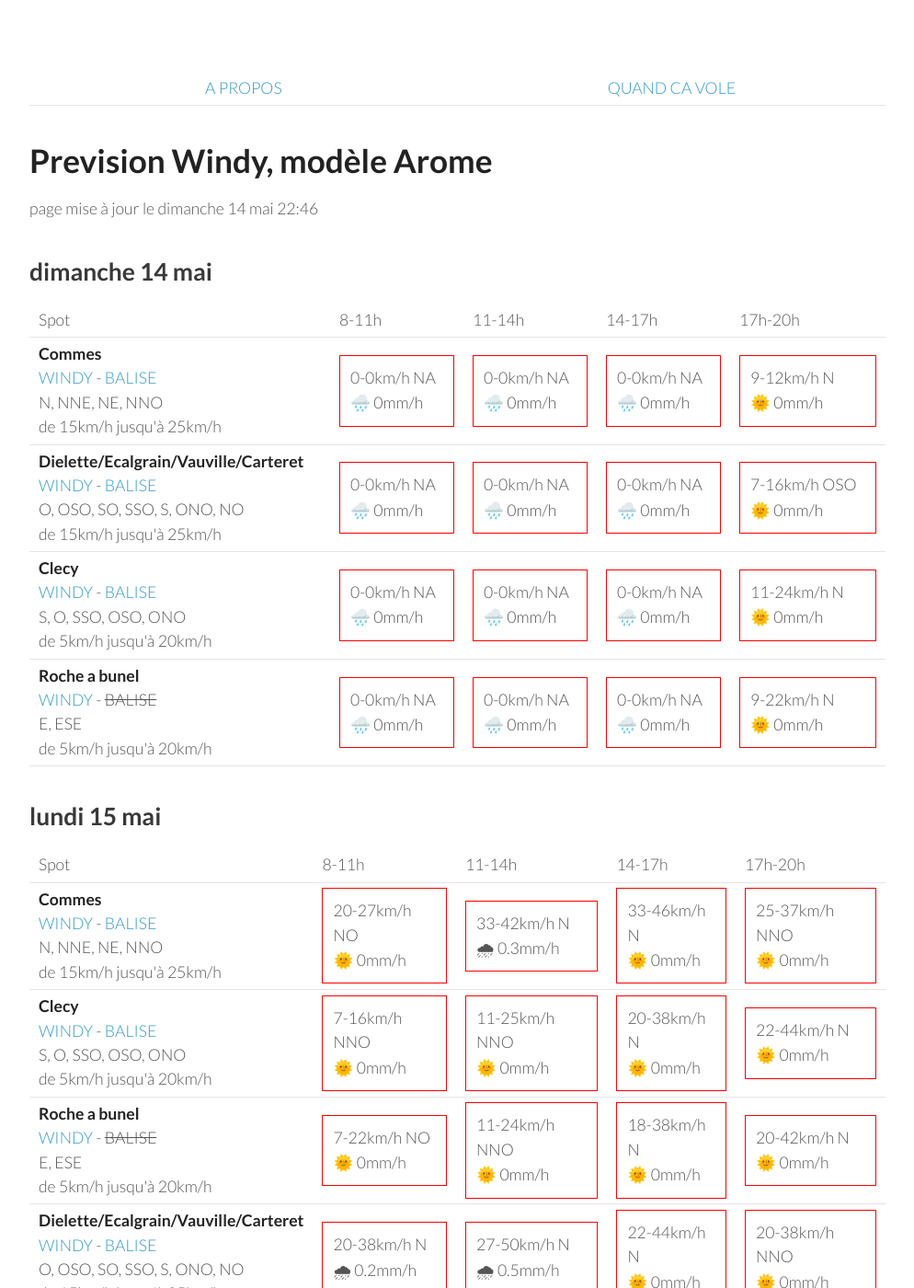
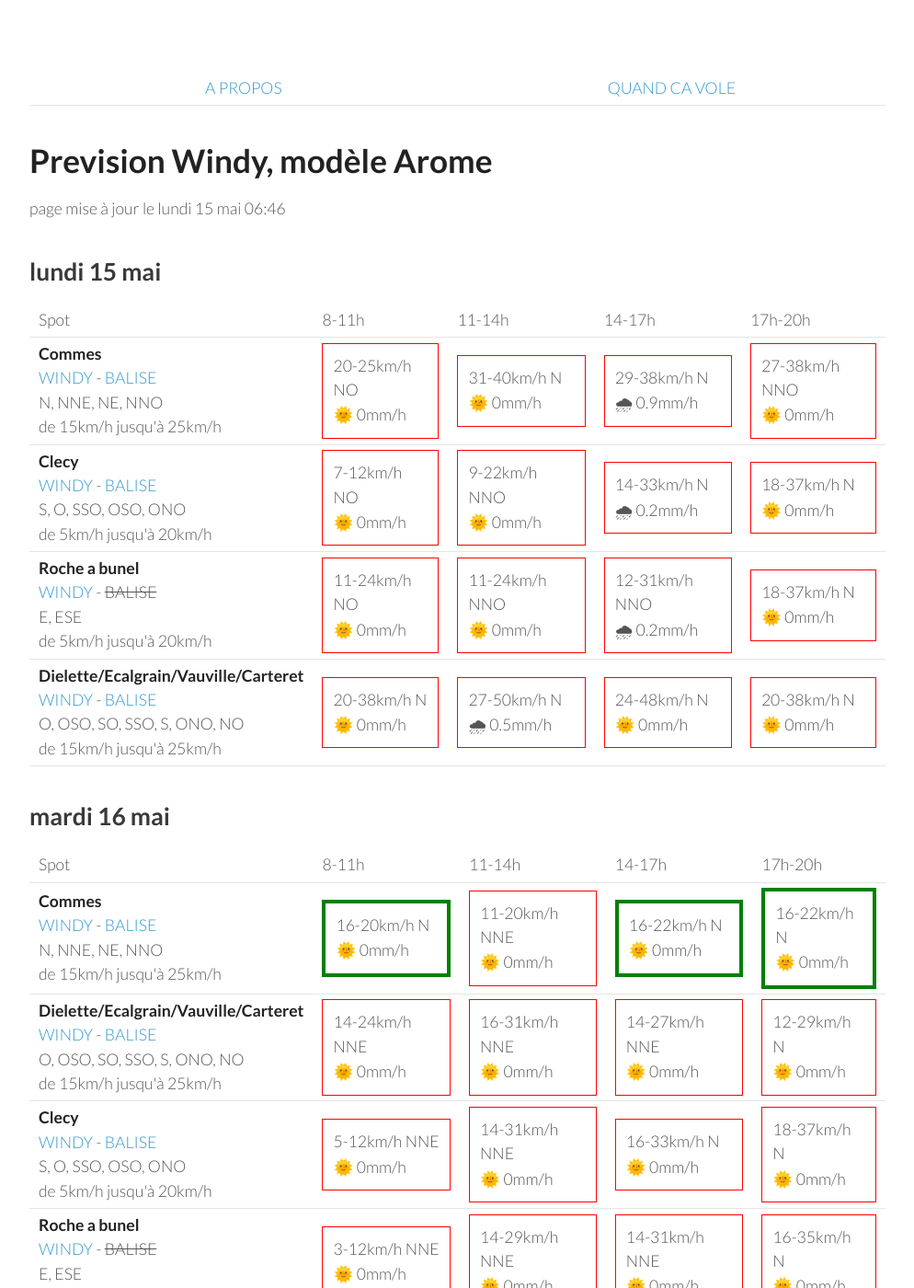
Before and after one commit to parapente-dans-le-nord/parapente-dans-le-nord.github.io, a Jekyll site: the page built from normandie.markdown, in a window 1280 px wide and 1400 px high. Shown: the whole window at 92% size, without its empty margins (26-1020 px from the left). Built offline with Jekyll 4.4.1, drawn with Linux system fonts in a browser that asks for light colours; some of the changed text lies outside the part shown.

Commit message:
update index.markdown

```diff
--- a/normandie.markdown
+++ b/normandie.markdown
@@ -7,60 +7,8 @@ title:  "Tous les spots"
 {: .links}
 
 # Prevision Windy, modèle Arome
-page mise à jour le dimanche 14 mai 22:46
+page mise à jour le lundi 15 mai 06:46
 
-## dimanche 14 mai
-
-{::nomarkdown}
-<table>
-  <tbody>
-    <tr>
-      <td>Spot</td>
-      <td>8-11h</td>
-      <td>11-14h</td>
-      <td>14-17h</td>
-      <td>17h-20h</td>
-    </tr>
-<tr>
-        <td><strong>Commes</strong><br><a href="https://windy.com/49.346/-0.726?48.936,-0.726,8">WINDY</a> - <span class=""><a href="http://www.balisemeteo.com/balise.php?idBalise=158">BALISE</a> </span><br> <span class="vent-favorable">N, NNE, NE, NNO</span><br><span class="force-vent">de 15km/h jusqu'à 25km/h</span> </td>
-
-            <td><div class="not-flyable"><p>0-0km/h NA</p><p>🌧️ 0mm/h</p></div></td>
-            <td><div class="not-flyable"><p>0-0km/h NA</p><p>🌧️ 0mm/h</p></div></td>
-            <td><div class="not-flyable"><p>0-0km/h NA</p><p>🌧️ 0mm/h</p></div></td>
-            <td><div class="not-flyable"><p>9-12km/h N</p><p>🌞 0mm/h</p></div></td>
-
-    </tr>
-<tr>
-        <td><strong>Dielette/Ecalgrain/Vauville/Carteret</strong><br><a href="https://windy.com/49.650/-1.856?49.243,-1.856,8">WINDY</a> - <span class=""><a href="http://www.balisemeteo.com/balise.php?idBalise=81">BALISE</a> </span><br> <span class="vent-favorable">O, OSO, SO, SSO, S, ONO, NO</span><br><span class="force-vent">de 15km/h jusqu'à 25km/h</span> </td>
-
-            <td><div class="not-flyable"><p>0-0km/h NA</p><p>🌧️ 0mm/h</p></div></td>
-            <td><div class="not-flyable"><p>0-0km/h NA</p><p>🌧️ 0mm/h</p></div></td>
-            <td><div class="not-flyable"><p>0-0km/h NA</p><p>🌧️ 0mm/h</p></div></td>
-            <td><div class="not-flyable"><p>7-16km/h OSO</p><p>🌞 0mm/h</p></div></td>
-
-    </tr>
-<tr>
-        <td><strong>Clecy</strong><br><a href="https://windy.com/48.929/-0.470?48.516,-0.470,8">WINDY</a> - <span class=""><a href="http://www.balisemeteo.com/balise.php?idBalise=122">BALISE</a> </span><br> <span class="vent-favorable">S, O, SSO, OSO, ONO</span><br><span class="force-vent">de 5km/h jusqu'à 20km/h</span> </td>
-
-            <td><div class="not-flyable"><p>0-0km/h NA</p><p>🌧️ 0mm/h</p></div></td>
-            <td><div class="not-flyable"><p>0-0km/h NA</p><p>🌧️ 0mm/h</p></div></td>
-            <td><div class="not-flyable"><p>0-0km/h NA</p><p>🌧️ 0mm/h</p></div></td>
-            <td><div class="not-flyable"><p>11-24km/h N</p><p>🌞 0mm/h</p></div></td>
-
-    </tr>
-<tr>
-        <td><strong>Roche a bunel</strong><br><a href="https://windy.com/48.993/-0.499?48.580,-0.499,8">WINDY</a> - <span class="no-balise"> BALISE </span><br> <span class="vent-favorable">E, ESE</span><br><span class="force-vent">de 5km/h jusqu'à 20km/h</span> </td>
-
-            <td><div class="not-flyable"><p>0-0km/h NA</p><p>🌧️ 0mm/h</p></div></td>
-            <td><div class="not-flyable"><p>0-0km/h NA</p><p>🌧️ 0mm/h</p></div></td>
-            <td><div class="not-flyable"><p>0-0km/h NA</p><p>🌧️ 0mm/h</p></div></td>
-            <td><div class="not-flyable"><p>9-22km/h N</p><p>🌞 0mm/h</p></div></td>
-
-    </tr>
-
-</tbody>
-</table>
-{:/}
 ## lundi 15 mai
 
 {::nomarkdown}
@@ -76,40 +24,40 @@ page mise à jour le dimanche 14 mai 22:46
 <tr>
         <td><strong>Commes</strong><br><a href="https://windy.com/49.346/-0.726?48.936,-0.726,8">WINDY</a> - <span class=""><a href="http://www.balisemeteo.com/balise.php?idBalise=158">BALISE</a> </span><br> <span class="vent-favorable">N, NNE, NE, NNO</span><br><span class="force-vent">de 15km/h jusqu'à 25km/h</span> </td>
 
-            <td><div class="not-flyable"><p>20-27km/h NO</p><p>🌞 0mm/h</p></div></td>
-            <td><div class="not-flyable"><p>33-42km/h N</p><p>🌧 0.3mm/h</p></div></td>
-            <td><div class="not-flyable"><p>33-46km/h N</p><p>🌞 0mm/h</p></div></td>
-            <td><div class="not-flyable"><p>25-37km/h NNO</p><p>🌞 0mm/h</p></div></td>
+            <td><div class="not-flyable"><p>20-25km/h NO</p><p>🌞 0mm/h</p></div></td>
+            <td><div class="not-flyable"><p>31-40km/h N</p><p>🌞 0mm/h</p></div></td>
+            <td><div class="not-flyable"><p>29-38km/h N</p><p>🌧 0.9mm/h</p></div></td>
+            <td><div class="not-flyable"><p>27-38km/h NNO</p><p>🌞 0mm/h</p></div></td>
 
 
     </tr>
 <tr>
         <td><strong>Clecy</strong><br><a href="https://windy.com/48.929/-0.470?48.516,-0.470,8">WINDY</a> - <span class=""><a href="http://www.balisemeteo.com/balise.php?idBalise=122">BALISE</a> </span><br> <span class="vent-favorable">S, O, SSO, OSO, ONO</span><br><span class="force-vent">de 5km/h jusqu'à 20km/h</span> </td>
 
-            <td><div class="not-flyable"><p>7-16km/h NNO</p><p>🌞 0mm/h</p></div></td>
-            <td><div class="not-flyable"><p>11-25km/h NNO</p><p>🌞 0mm/h</p></div></td>
-            <td><div class="not-flyable"><p>20-38km/h N</p><p>🌞 0mm/h</p></div></td>
-            <td><div class="not-flyable"><p>22-44km/h N</p><p>🌞 0mm/h</p></div></td>
+            <td><div class="not-flyable"><p>7-12km/h NO</p><p>🌞 0mm/h</p></div></td>
+            <td><div class="not-flyable"><p>9-22km/h NNO</p><p>🌞 0mm/h</p></div></td>
+            <td><div class="not-flyable"><p>14-33km/h N</p><p>🌧 0.2mm/h</p></div></td>
+            <td><div class="not-flyable"><p>18-37km/h N</p><p>🌞 0mm/h</p></div></td>
 
 
     </tr>
 <tr>
         <td><strong>Roche a bunel</strong><br><a href="https://windy.com/48.993/-0.499?48.580,-0.499,8">WINDY</a> - <span class="no-balise"> BALISE </span><br> <span class="vent-favorable">E, ESE</span><br><span class="force-vent">de 5km/h jusqu'à 20km/h</span> </td>
 
-            <td><div class="not-flyable"><p>7-22km/h NO</p><p>🌞 0mm/h</p></div></td>
+            <td><div class="not-flyable"><p>11-24km/h NO</p><p>🌞 0mm/h</p></div></td>
             <td><div class="not-flyable"><p>11-24km/h NNO</p><p>🌞 0mm/h</p></div></td>
-            <td><div class="not-flyable"><p>18-38km/h N</p><p>🌞 0mm/h</p></div></td>
-            <td><div class="not-flyable"><p>20-42km/h N</p><p>🌞 0mm/h</p></div></td>
+            <td><div class="not-flyable"><p>12-31km/h NNO</p><p>🌧 0.2mm/h</p></div></td>
+            <td><div class="not-flyable"><p>18-37km/h N</p><p>🌞 0mm/h</p></div></td>
 
 
     </tr>
 <tr>
         <td><strong>Dielette/Ecalgrain/Vauville/Carteret</strong><br><a href="https://windy.com/49.650/-1.856?49.243,-1.856,8">WINDY</a> - <span class=""><a href="http://www.balisemeteo.com/balise.php?idBalise=81">BALISE</a> </span><br> <span class="vent-favorable">O, OSO, SO, SSO, S, ONO, NO</span><br><span class="force-vent">de 15km/h jusqu'à 25km/h</span> </td>
 
-            <td><div class="not-flyable"><p>20-38km/h N</p><p>🌧 0.2mm/h</p></div></td>
+            <td><div class="not-flyable"><p>20-38km/h N</p><p>🌞 0mm/h</p></div></td>
             <td><div class="not-flyable"><p>27-50km/h N</p><p>🌧 0.5mm/h</p></div></td>
-            <td><div class="not-flyable"><p>22-44km/h N</p><p>🌞 0mm/h</p></div></td>
-            <td><div class="not-flyable"><p>20-38km/h NNO</p><p>🌞 0mm/h</p></div></td>
+            <td><div class="not-flyable"><p>24-48km/h N</p><p>🌞 0mm/h</p></div></td>
+            <td><div class="not-flyable"><p>20-38km/h N</p><p>🌞 0mm/h</p></div></td>
 
 
     </tr>
@@ -132,40 +80,40 @@ page mise à jour le dimanche 14 mai 22:46
 <tr>
         <td><strong>Commes</strong><br><a href="https://windy.com/49.346/-0.726?48.936,-0.726,8">WINDY</a> - <span class=""><a href="http://www.balisemeteo.com/balise.php?idBalise=158">BALISE</a> </span><br> <span class="vent-favorable">N, NNE, NE, NNO</span><br><span class="force-vent">de 15km/h jusqu'à 25km/h</span> </td>
 
-            <td><div class="not-flyable"><p>22-27km/h N</p><p>🌞 0mm/h</p></div></td>
-            <td><div class="not-flyable"><p>14-27km/h NNE</p><p>🌞 0mm/h</p></div></td>
-            <td><div class="not-flyable"><p>14-29km/h N</p><p>🌞 0mm/h</p></div></td>
-            <td><div class="not-flyable"><p>14-27km/h N</p><p>🌞 0mm/h</p></div></td>
+            <td><div class="flyable"><p>16-20km/h N</p><p>🌞 0mm/h</p></div></td>
+            <td><div class="not-flyable"><p>11-20km/h NNE</p><p>🌞 0mm/h</p></div></td>
+            <td><div class="flyable"><p>16-22km/h N</p><p>🌞 0mm/h</p></div></td>
+            <td><div class="flyable"><p>16-22km/h N</p><p>🌞 0mm/h</p></div></td>
 
 
     </tr>
 <tr>
         <td><strong>Dielette/Ecalgrain/Vauville/Carteret</strong><br><a href="https://windy.com/49.650/-1.856?49.243,-1.856,8">WINDY</a> - <span class=""><a href="http://www.balisemeteo.com/balise.php?idBalise=81">BALISE</a> </span><br> <span class="vent-favorable">O, OSO, SO, SSO, S, ONO, NO</span><br><span class="force-vent">de 15km/h jusqu'à 25km/h</span> </td>
 
-            <td><div class="not-flyable"><p>16-29km/h NNE</p><p>🌞 0mm/h</p></div></td>
-            <td><div class="not-flyable"><p>18-29km/h NNE</p><p>🌞 0mm/h</p></div></td>
-            <td><div class="not-flyable"><p>16-29km/h N</p><p>🌞 0mm/h</p></div></td>
-            <td><div class="not-flyable"><p>14-27km/h NNO</p><p>🌞 0mm/h</p></div></td>
+            <td><div class="not-flyable"><p>14-24km/h NNE</p><p>🌞 0mm/h</p></div></td>
+            <td><div class="not-flyable"><p>16-31km/h NNE</p><p>🌞 0mm/h</p></div></td>
+            <td><div class="not-flyable"><p>14-27km/h NNE</p><p>🌞 0mm/h</p></div></td>
+            <td><div class="not-flyable"><p>12-29km/h N</p><p>🌞 0mm/h</p></div></td>
+
+
+    </tr>
+<tr>
+        <td><strong>Clecy</strong><br><a href="https://windy.com/48.929/-0.470?48.516,-0.470,8">WINDY</a> - <span class=""><a href="http://www.balisemeteo.com/balise.php?idBalise=122">BALISE</a> </span><br> <span class="vent-favorable">S, O, SSO, OSO, ONO</span><br><span class="force-vent">de 5km/h jusqu'à 20km/h</span> </td>
+
+            <td><div class="not-flyable"><p>5-12km/h NNE</p><p>🌞 0mm/h</p></div></td>
+            <td><div class="not-flyable"><p>14-31km/h NNE</p><p>🌞 0mm/h</p></div></td>
+            <td><div class="not-flyable"><p>16-33km/h N</p><p>🌞 0mm/h</p></div></td>
+            <td><div class="not-flyable"><p>18-37km/h N</p><p>🌞 0mm/h</p></div></td>
 
 
     </tr>
 <tr>
         <td><strong>Roche a bunel</strong><br><a href="https://windy.com/48.993/-0.499?48.580,-0.499,8">WINDY</a> - <span class="no-balise"> BALISE </span><br> <span class="vent-favorable">E, ESE</span><br><span class="force-vent">de 5km/h jusqu'à 20km/h</span> </td>
 
-            <td><div class="not-flyable"><p>5-12km/h N</p><p>🌞 0mm/h</p></div></td>
-            <td><div class="not-flyable"><p>16-35km/h NNE</p><p>🌞 0mm/h</p></div></td>
-            <td><div class="not-flyable"><p>18-38km/h NNE</p><p>🌞 0mm/h</p></div></td>
-            <td><div class="not-flyable"><p>16-38km/h N</p><p>🌞 0mm/h</p></div></td>
-
-
-    </tr>
-<tr>
-        <td><strong>Clecy</strong><br><a href="https://windy.com/48.929/-0.470?48.516,-0.470,8">WINDY</a> - <span class=""><a href="http://www.balisemeteo.com/balise.php?idBalise=122">BALISE</a> </span><br> <span class="vent-favorable">S, O, SSO, OSO, ONO</span><br><span class="force-vent">de 5km/h jusqu'à 20km/h</span> </td>
-
-            <td><div class="not-flyable"><p>7-12km/h N</p><p>🌞 0mm/h</p></div></td>
-            <td><div class="not-flyable"><p>16-37km/h NNE</p><p>🌞 0mm/h</p></div></td>
-            <td><div class="not-flyable"><p>18-38km/h NNE</p><p>🌞 0mm/h</p></div></td>
-            <td><div class="not-flyable"><p>16-38km/h N</p><p>🌞 0mm/h</p></div></td>
+            <td><div class="not-flyable"><p>3-12km/h NNE</p><p>🌞 0mm/h</p></div></td>
+            <td><div class="not-flyable"><p>14-29km/h NNE</p><p>🌞 0mm/h</p></div></td>
+            <td><div class="not-flyable"><p>14-31km/h NNE</p><p>🌞 0mm/h</p></div></td>
+            <td><div class="not-flyable"><p>16-35km/h N</p><p>🌞 0mm/h</p></div></td>
 
 
     </tr>
@@ -188,9 +136,9 @@ page mise à jour le dimanche 14 mai 22:46
 <tr>
         <td><strong>Commes</strong><br><a href="https://windy.com/49.346/-0.726?48.936,-0.726,8">WINDY</a> - <span class=""><a href="http://www.balisemeteo.com/balise.php?idBalise=158">BALISE</a> </span><br> <span class="vent-favorable">N, NNE, NE, NNO</span><br><span class="force-vent">de 15km/h jusqu'à 25km/h</span> </td>
 
-            <td><div class="not-flyable"><p>14-22km/h NE</p><p>🌞 0mm/h</p></div></td>
+            <td><div class="not-flyable"><p>14-22km/h NNE</p><p>🌞 0mm/h</p></div></td>
             <td><div class="not-flyable"><p>14-25km/h NE</p><p>🌞 0mm/h</p></div></td>
-            <td><div class="not-flyable"><p>14-27km/h NE</p><p>🌞 0mm/h</p></div></td>
+            <td><div class="not-flyable"><p>14-27km/h NNE</p><p>🌞 0mm/h</p></div></td>
             <td><div class="not-flyable"><p>14-27km/h NNE</p><p>🌞 0mm/h</p></div></td>
 
 
@@ -198,30 +146,30 @@ page mise à jour le dimanche 14 mai 22:46
 <tr>
         <td><strong>Dielette/Ecalgrain/Vauville/Carteret</strong><br><a href="https://windy.com/49.650/-1.856?49.243,-1.856,8">WINDY</a> - <span class=""><a href="http://www.balisemeteo.com/balise.php?idBalise=81">BALISE</a> </span><br> <span class="vent-favorable">O, OSO, SO, SSO, S, ONO, NO</span><br><span class="force-vent">de 15km/h jusqu'à 25km/h</span> </td>
 
-            <td><div class="not-flyable"><p>14-20km/h NE</p><p>🌞 0mm/h</p></div></td>
+            <td><div class="not-flyable"><p>14-22km/h NE</p><p>🌞 0mm/h</p></div></td>
             <td><div class="not-flyable"><p>16-24km/h NE</p><p>🌞 0mm/h</p></div></td>
-            <td><div class="not-flyable"><p>14-25km/h NE</p><p>🌞 0mm/h</p></div></td>
-            <td><div class="not-flyable"><p>12-24km/h NNE</p><p>🌞 0mm/h</p></div></td>
+            <td><div class="not-flyable"><p>14-24km/h NE</p><p>🌞 0mm/h</p></div></td>
+            <td><div class="not-flyable"><p>11-22km/h NNE</p><p>🌞 0mm/h</p></div></td>
+
+
+    </tr>
+<tr>
+        <td><strong>Roche a bunel</strong><br><a href="https://windy.com/48.993/-0.499?48.580,-0.499,8">WINDY</a> - <span class="no-balise"> BALISE </span><br> <span class="vent-favorable">E, ESE</span><br><span class="force-vent">de 5km/h jusqu'à 20km/h</span> </td>
+
+            <td><div class="not-flyable"><p>11-20km/h N</p><p>🌞 0mm/h</p></div></td>
+            <td><div class="not-flyable"><p>14-31km/h NE</p><p>🌞 0mm/h</p></div></td>
+            <td><div class="not-flyable"><p>18-38km/h NNE</p><p>🌞 0mm/h</p></div></td>
+            <td><div class="not-flyable"><p>18-40km/h NNE</p><p>🌞 0mm/h</p></div></td>
 
 
     </tr>
 <tr>
         <td><strong>Clecy</strong><br><a href="https://windy.com/48.929/-0.470?48.516,-0.470,8">WINDY</a> - <span class=""><a href="http://www.balisemeteo.com/balise.php?idBalise=122">BALISE</a> </span><br> <span class="vent-favorable">S, O, SSO, OSO, ONO</span><br><span class="force-vent">de 5km/h jusqu'à 20km/h</span> </td>
 
-            <td><div class="not-flyable"><p>9-18km/h NNE</p><p>🌞 0mm/h</p></div></td>
-            <td><div class="not-flyable"><p>14-33km/h NE</p><p>🌞 0mm/h</p></div></td>
-            <td><div class="not-flyable"><p>18-38km/h NNE</p><p>🌞 0mm/h</p></div></td>
-            <td><div class="not-flyable"><p>18-38km/h NNE</p><p>🌞 0mm/h</p></div></td>
-
-
-    </tr>
-<tr>
-        <td><strong>Roche a bunel</strong><br><a href="https://windy.com/48.993/-0.499?48.580,-0.499,8">WINDY</a> - <span class="no-balise"> BALISE </span><br> <span class="vent-favorable">E, ESE</span><br><span class="force-vent">de 5km/h jusqu'à 20km/h</span> </td>
-
-            <td><div class="not-flyable"><p>9-18km/h NNE</p><p>🌞 0mm/h</p></div></td>
+            <td><div class="not-flyable"><p>11-18km/h N</p><p>🌞 0mm/h</p></div></td>
             <td><div class="not-flyable"><p>14-31km/h NE</p><p>🌞 0mm/h</p></div></td>
-            <td><div class="not-flyable"><p>16-37km/h NNE</p><p>🌞 0mm/h</p></div></td>
-            <td><div class="not-flyable"><p>18-38km/h NNE</p><p>🌞 0mm/h</p></div></td>
+            <td><div class="not-flyable"><p>16-38km/h NNE</p><p>🌞 0mm/h</p></div></td>
+            <td><div class="not-flyable"><p>18-40km/h NNE</p><p>🌞 0mm/h</p></div></td>
 
 
     </tr>
@@ -245,7 +193,7 @@ page mise à jour le dimanche 14 mai 22:46
         <td><strong>Dielette/Ecalgrain/Vauville/Carteret</strong><br><a href="https://windy.com/49.650/-1.856?49.243,-1.856,8">WINDY</a> - <span class=""><a href="http://www.balisemeteo.com/balise.php?idBalise=81">BALISE</a> </span><br> <span class="vent-favorable">O, OSO, SO, SSO, S, ONO, NO</span><br><span class="force-vent">de 15km/h jusqu'à 25km/h</span> </td>
 
             <td><div class="not-flyable"><p>9-14km/h ENE</p><p>🌞 0mm/h</p></div></td>
-            <td><div class="not-flyable"><p>16-24km/h ENE</p><p>🌞 0mm/h</p></div></td>
+            <td><div class="not-flyable"><p>14-22km/h ENE</p><p>🌞 0mm/h</p></div></td>
             <td><div class="not-flyable"><p>20-29km/h NE</p><p>🌞 0mm/h</p></div></td>
             <td><div class="not-flyable"><p>18-31km/h ENE</p><p>🌞 0mm/h</p></div></td>
 
@@ -255,7 +203,7 @@ page mise à jour le dimanche 14 mai 22:46
         <td><strong>Clecy</strong><br><a href="https://windy.com/48.929/-0.470?48.516,-0.470,8">WINDY</a> - <span class=""><a href="http://www.balisemeteo.com/balise.php?idBalise=122">BALISE</a> </span><br> <span class="vent-favorable">S, O, SSO, OSO, ONO</span><br><span class="force-vent">de 5km/h jusqu'à 20km/h</span> </td>
 
             <td><div class="not-flyable"><p>9-18km/h NNE</p><p>🌞 0mm/h</p></div></td>
-            <td><div class="not-flyable"><p>16-35km/h NNE</p><p>🌞 0mm/h</p></div></td>
+            <td><div class="not-flyable"><p>14-33km/h NE</p><p>🌞 0mm/h</p></div></td>
             <td><div class="not-flyable"><p>16-38km/h NNE</p><p>🌞 0mm/h</p></div></td>
             <td><div class="not-flyable"><p>18-40km/h NNE</p><p>🌞 0mm/h</p></div></td>
 
@@ -264,8 +212,8 @@ page mise à jour le dimanche 14 mai 22:46
 <tr>
         <td><strong>Commes</strong><br><a href="https://windy.com/49.346/-0.726?48.936,-0.726,8">WINDY</a> - <span class=""><a href="http://www.balisemeteo.com/balise.php?idBalise=158">BALISE</a> </span><br> <span class="vent-favorable">N, NNE, NE, NNO</span><br><span class="force-vent">de 15km/h jusqu'à 25km/h</span> </td>
 
-            <td><div class="not-flyable"><p>14-22km/h ENE</p><p>🌞 0mm/h</p></div></td>
-            <td><div class="not-flyable"><p>20-33km/h NE</p><p>🌞 0mm/h</p></div></td>
+            <td><div class="not-flyable"><p>14-24km/h ENE</p><p>🌞 0mm/h</p></div></td>
+            <td><div class="not-flyable"><p>18-31km/h NE</p><p>🌞 0mm/h</p></div></td>
             <td><div class="not-flyable"><p>22-38km/h NE</p><p>🌞 0mm/h</p></div></td>
             <td><div class="not-flyable"><p>24-40km/h NE</p><p>🌞 0mm/h</p></div></td>
 
@@ -275,7 +223,7 @@ page mise à jour le dimanche 14 mai 22:46
         <td><strong>Roche a bunel</strong><br><a href="https://windy.com/48.993/-0.499?48.580,-0.499,8">WINDY</a> - <span class="no-balise"> BALISE </span><br> <span class="vent-favorable">E, ESE</span><br><span class="force-vent">de 5km/h jusqu'à 20km/h</span> </td>
 
             <td><div class="not-flyable"><p>9-18km/h NNE</p><p>🌞 0mm/h</p></div></td>
-            <td><div class="not-flyable"><p>16-37km/h NNE</p><p>🌞 0mm/h</p></div></td>
+            <td><div class="not-flyable"><p>14-33km/h NE</p><p>🌞 0mm/h</p></div></td>
             <td><div class="not-flyable"><p>18-40km/h NNE</p><p>🌞 0mm/h</p></div></td>
             <td><div class="not-flyable"><p>18-42km/h NNE</p><p>🌞 0mm/h</p></div></td>
 
```
